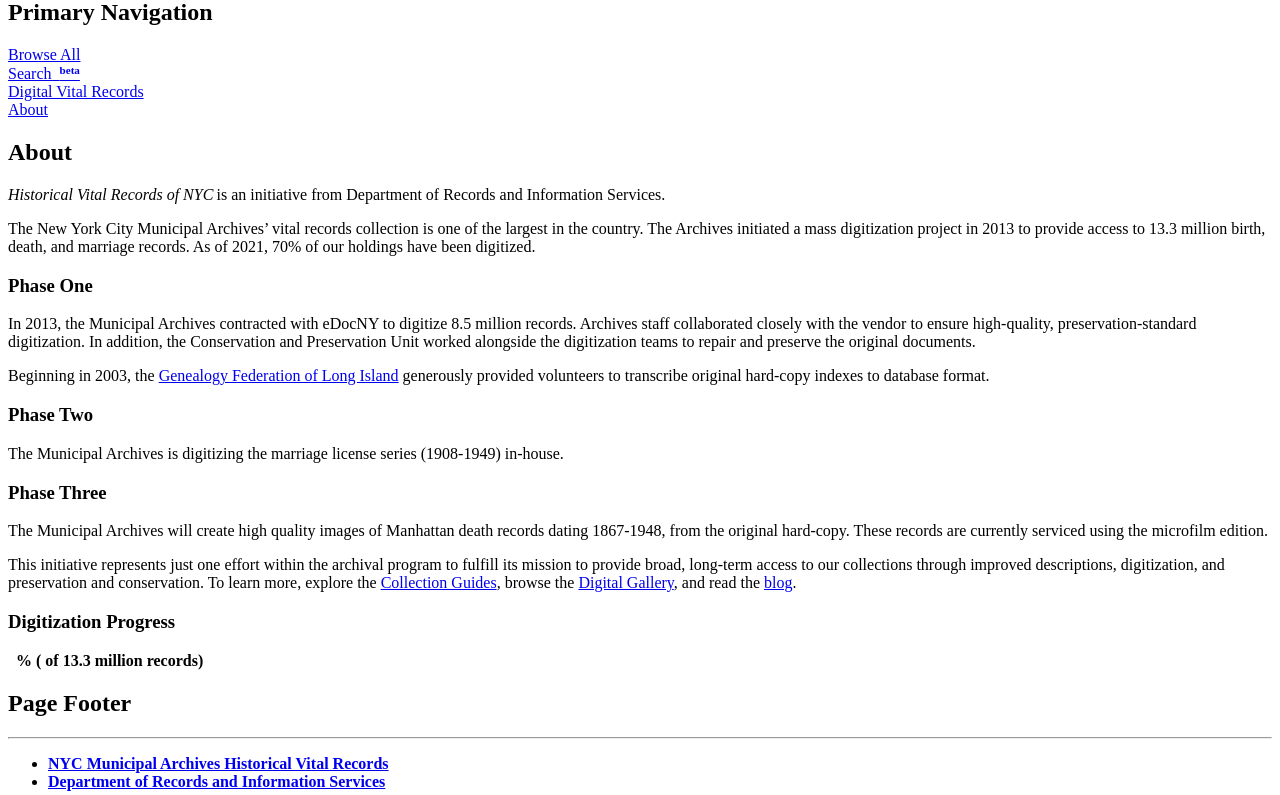
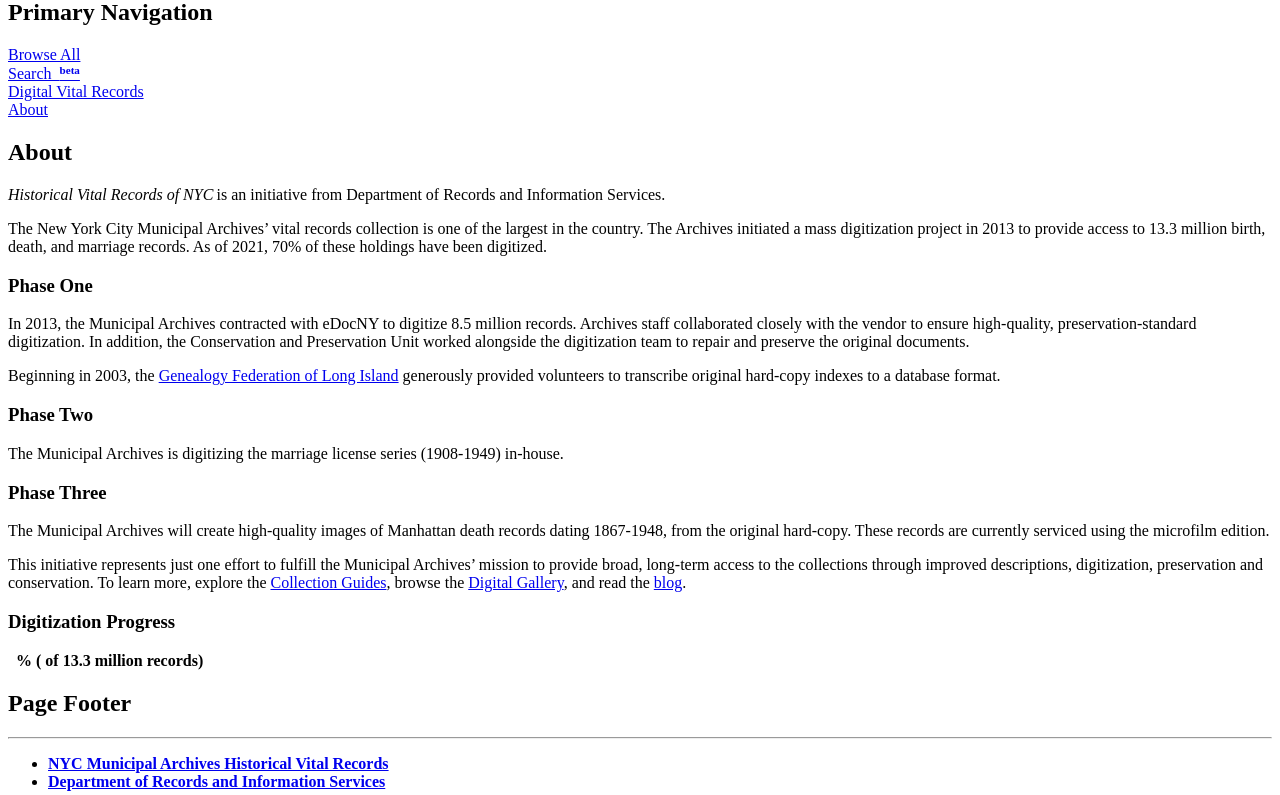
Before and after one commit to nycrecords/vital-records-online, a Flask app: template vro/templates/public/about.html in a window 1280 px wide. Shown: the part 357-1152 px from the top of the page. Run offline with Flask 2, Linux system fonts and the light colour scheme; the template is opened without the code that fills it, so the values that code supplies are empty; parts of the project's set-up code (start-up, migrations or seed data) failed here and were passed over; some libraries are stand-ins or nearby versions.

Commit message:
Updated about page text

```diff
--- a/vro/templates/public/about.html
+++ b/vro/templates/public/about.html
@@ -10,28 +10,28 @@
                     Services.</p>
                 <p>The New York City Municipal Archives’ vital records collection is one of the largest in the country.
                     The Archives initiated a mass digitization project in 2013 to provide access to 13.3 million birth,
-                    death, and marriage records. As of 2021, 70% of our holdings have been digitized.</p>
+                    death, and marriage records. As of 2021, 70% of these holdings have been digitized.</p>
                 <h3 class="h4">Phase One</h3>
                 <p>In 2013, the Municipal Archives contracted with eDocNY to digitize 8.5 million records. Archives
                     staff collaborated closely with the vendor to ensure high-quality, preservation-standard
                     digitization. In addition, the Conservation and Preservation Unit worked alongside the digitization
-                    teams to repair and preserve the original documents.</p>
-                <p>Beginning in 2003, the <a href="https://gfli.net" target="_blank" rel="noopener noreferrer">Genealogy
+                    team to repair and preserve the original documents.</p>
+                <p>Beginning in 2003, the <a href="https://gfli.net/" target="_blank" rel="noopener noreferrer">Genealogy
                     Federation of Long Island</a> generously
-                    provided volunteers to transcribe original hard-copy indexes to database format.</p>
+                    provided volunteers to transcribe original hard-copy indexes to a database format.</p>
                 <h3 class="h4">Phase Two</h3>
                 <p>The Municipal Archives is digitizing the marriage license series (1908-1949) in-house.</p>
                 <h3 class="h4">Phase Three</h3>
-                <p>The Municipal Archives will create high quality images of Manhattan death records dating 1867-1948,
+                <p>The Municipal Archives will create high-quality images of Manhattan death records dating 1867-1948,
                     from the original hard-copy. These records are currently serviced using the microfilm edition.</p>
-                <p>This initiative represents just one effort within the archival program to fulfill its mission to
-                    provide broad, long-term access to our collections through improved descriptions, digitization, and
-                    preservation and conservation. To learn more, explore the <a
-                            href="https://a860-collectionguides.nyc.gov" target="_blank" rel="noopener noreferrer">Collection
-                        Guides</a>, browse the <a
-                            href="https://nycma.lunaimaging.com/luna/servlet" target="_blank" rel="noopener noreferrer">Digital
-                        Gallery</a>, and read the <a
-                            href="https://www.archives.nyc/blog" target="_blank" rel="noopener noreferrer">blog</a>.</p>
+                <p>This initiative represents just one effort to fulfill the Municipal Archives’ mission to provide
+                    broad, long-term access to the collections through improved descriptions, digitization, preservation
+                    and conservation. To learn more, explore the <a href="https://a860-collectionguides.nyc.gov"
+                                                                    target="_blank" rel="noopener noreferrer">Collection
+                        Guides</a>, browse the <a href="https://nycma.lunaimaging.com/luna/servlet" target="_blank"
+                                                  rel="noopener noreferrer">Digital Gallery</a>,
+                    and read the <a href="https://www.archives.nyc/blog" target="_blank"
+                                    rel="noopener noreferrer">blog</a>.</p>
             </div>
         </div>
     </div>
```
